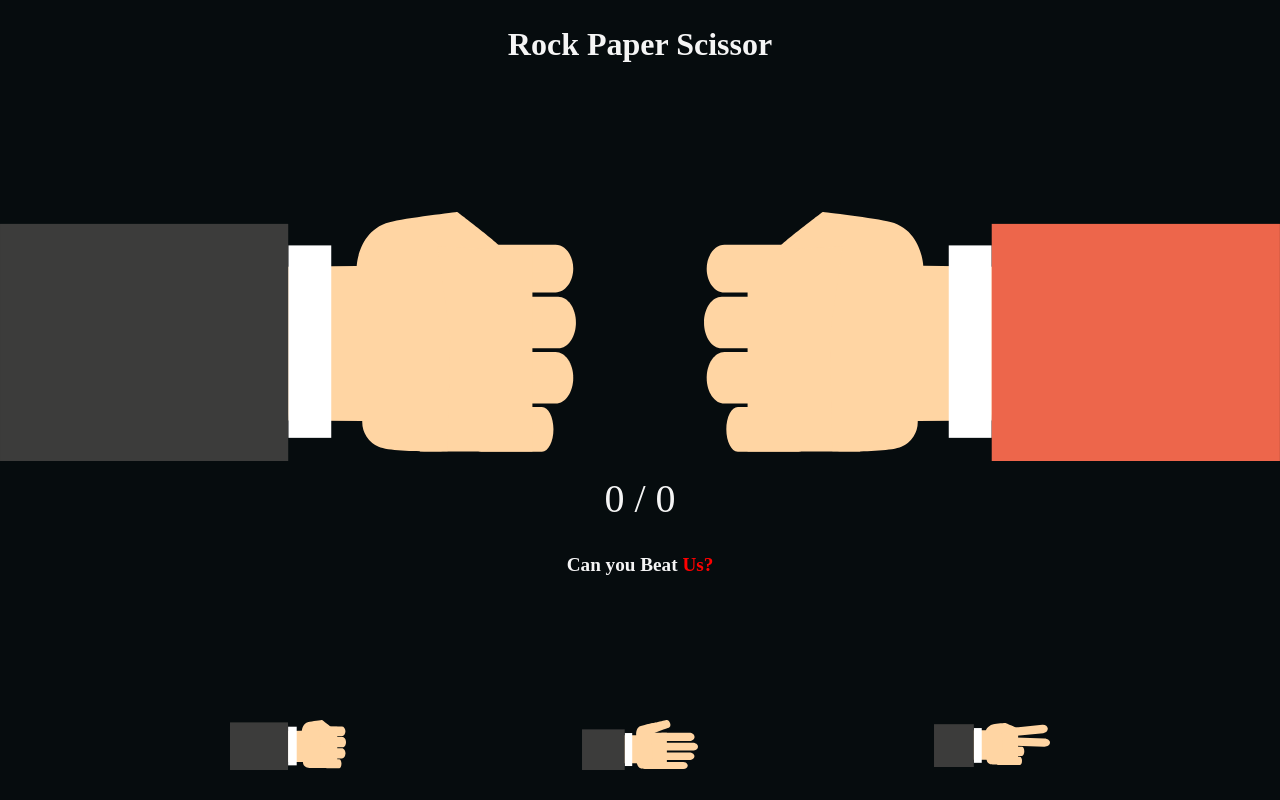
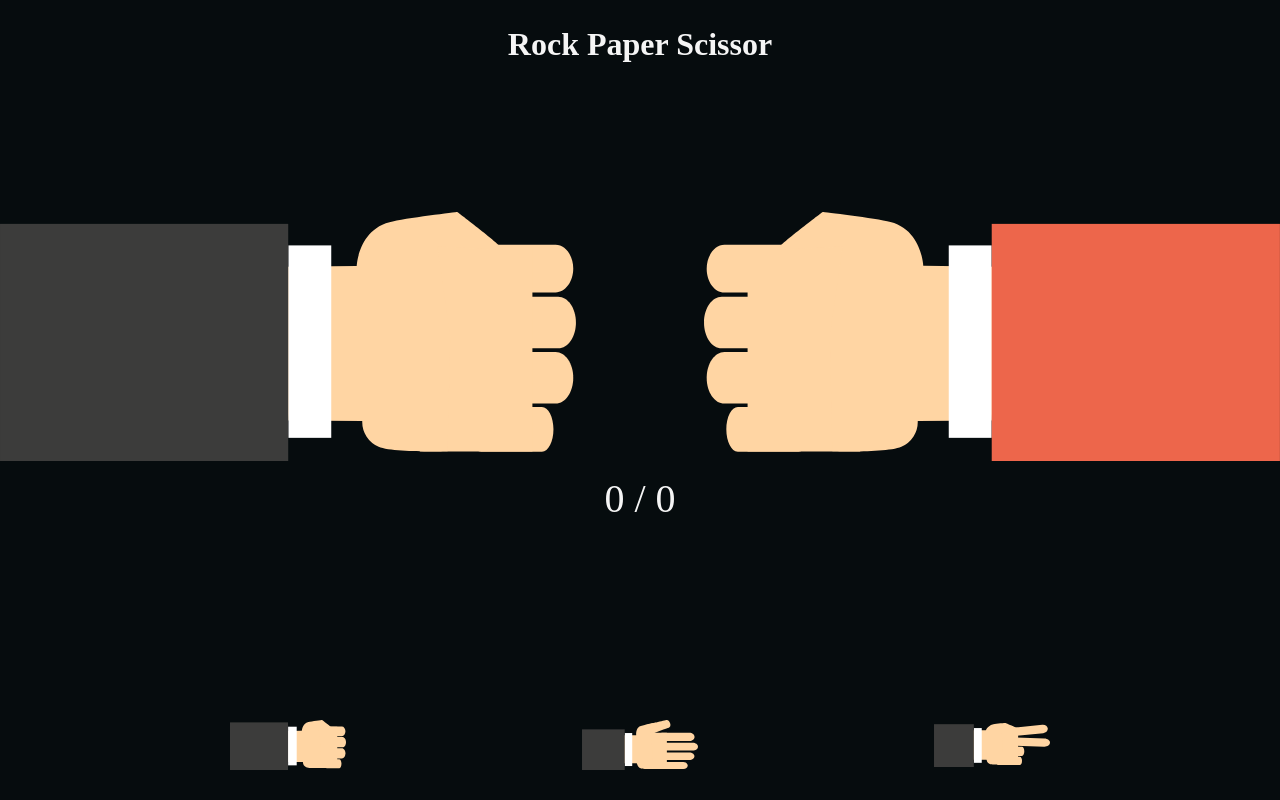
Before and after one commit to NikhilBabu829/RockPaperScissor, a plain HTML site: page index.html in a window 1280 px wide. Drawn offline with nearby package versions, Linux system fonts and the light colour scheme.

Commit message:
removing certain properties

```diff
--- a/index.html
+++ b/index.html
@@ -23,8 +23,6 @@
     <div class = "scoreBoard"></div>
     <div class = "alertBoard"></div>
 
-    <h5 class = "beatSign">Can you Beat <span class="highlight">Us?</span></h5>
-
     <div class="decisionSection">
         <button class ="rockbtn"><img src="userRock.svg" alt=""></button>
         <button class ="paperbtn"><img src="userPaper.svg" alt=""></button>
--- a/index.js
+++ b/index.js
@@ -6,7 +6,6 @@ const scoreBoard = document.querySelector('.scoreBoard')
 const alertBoard = document.querySelector('.alertBoard')
 const userImage = document.querySelector('.userImage')
 const computerImage = document.querySelector('.computerImage')
-const beatSign = document.querySelector('.beatSign')
 
 userScore = 0
 computerScore = 0
@@ -109,7 +108,6 @@ const computer = ()=>{
 }
 
 rock.addEventListener('click', ()=>{
-    beatSign.remove()
     animations()
     const userDecision = 'rock'
     userImage.src = 'userRock.svg'
--- a/style.css
+++ b/style.css
@@ -96,15 +96,6 @@ button:focus{
 button:disabled{
     opacity: -1;
 }
-h5{
-    color: #f5f5f5;
-    text-align: center;
-    font-size: larger;
-}
-.highlight{
-    color: red;
-}
-
 @media (max-width: 960px) {
     h1{
         margin-top: 10%;
```
